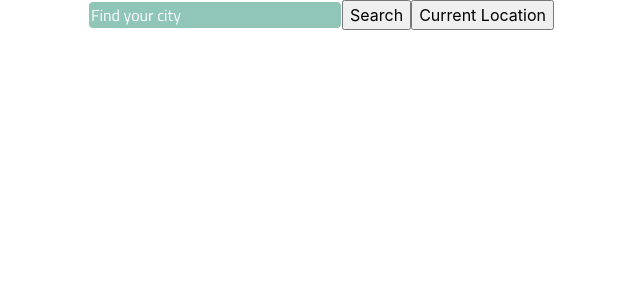
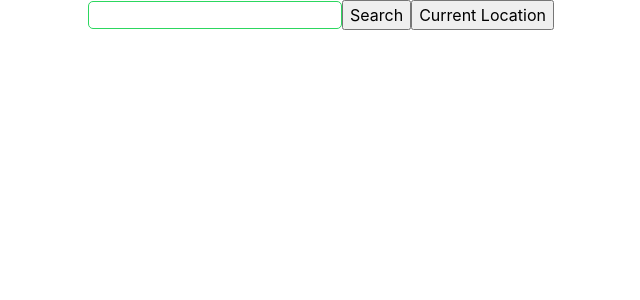
Before and after one commit to ewalker24/my_react, a React (Create React App) app: page / in a window 1280 px wide. Shown: the top 300 px of the page, without its empty margins (319-959 px from the left). Built offline with nearby package versions, Linux system fonts and the light colour scheme.

Commit message:
css container update

```diff
--- a/src/App.css
+++ b/src/App.css
@@ -2,12 +2,10 @@
   text-align: center;
 }
 .container {
-  max-width: 1140px;
-  width: 100%;
-  padding-right: 15px;
-  padding-left: 15px;
-  margin-right: auto;
-  margin-left: auto;
+  box-shadow: 0 2px 2px 0 rgb(0 0 0 / 16%), 0 0 0 1px rgb(0 0 0 / 8%);
+  margin: 20px 0;
+  max-width: 800px;
+  padding: 20px 16px 24px;
 }
 
 h2,
@@ -49,8 +47,8 @@ h4 {
   text-align: right;
 }
 .search {
-  border: 1px solid #fff;
-  background: #8fc6b8;
+  border: 1px solid #2cd75f;
+  background: #ffff;
   border-radius: 5px;
 }
 .sun-image {
```
